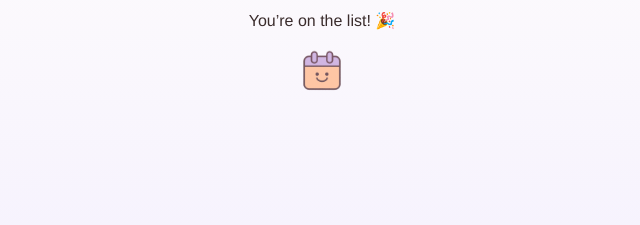
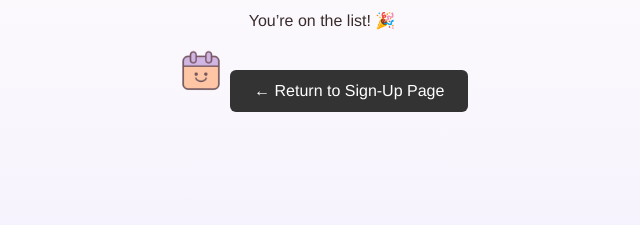
Before and after one commit to sm0lstack/dupree_signup, a plain HTML site: page thanks.html in a window 1280 px wide. Shown: the part 157-382 px from the top of the page, without its empty margins (318-958 px from the left). Drawn offline with Linux system fonts and the light colour scheme.

Commit message:
add back btn to thanks

```diff
--- a/styles.css
+++ b/styles.css
@@ -52,17 +52,15 @@
     font-style: italic;
   }
 
-  .success-message {
-    color: var(--accent-green, #3cb371);
-    font-weight: bold;
-    margin-top: 0.5rem;
-    text-align: center;
-    animation: fadeIn 0.3s ease-in;
-  }
-
-  @keyframes fadeIn {
-    from { opacity: 0; transform: translateY(4px); }
-    to   { opacity: 1; transform: translateY(0); }
+  .back-btn {
+    display: inline-block;
+    margin-top: 1.5rem;
+    padding: 0.75rem 1.5rem;
+    background: #333;
+    color: #fff;
+    text-decoration: none;
+    border-radius: 6px;
+    font-size: 1rem;
   }
 
 
--- a/thanks.html
+++ b/thanks.html
@@ -12,6 +12,9 @@
     <a href="index.html" class="calendar-icon">
       <img src="assets/calendar_icon.png" class="calendar-img" alt="Back to Home" />
     </a>
+
+    <a href="/" class="back-btn">← Return to Sign-Up Page</a>
+
   </div>
 </body>
 </html>
```
Also changed, not shown: script.js (+3 -8 lines).
